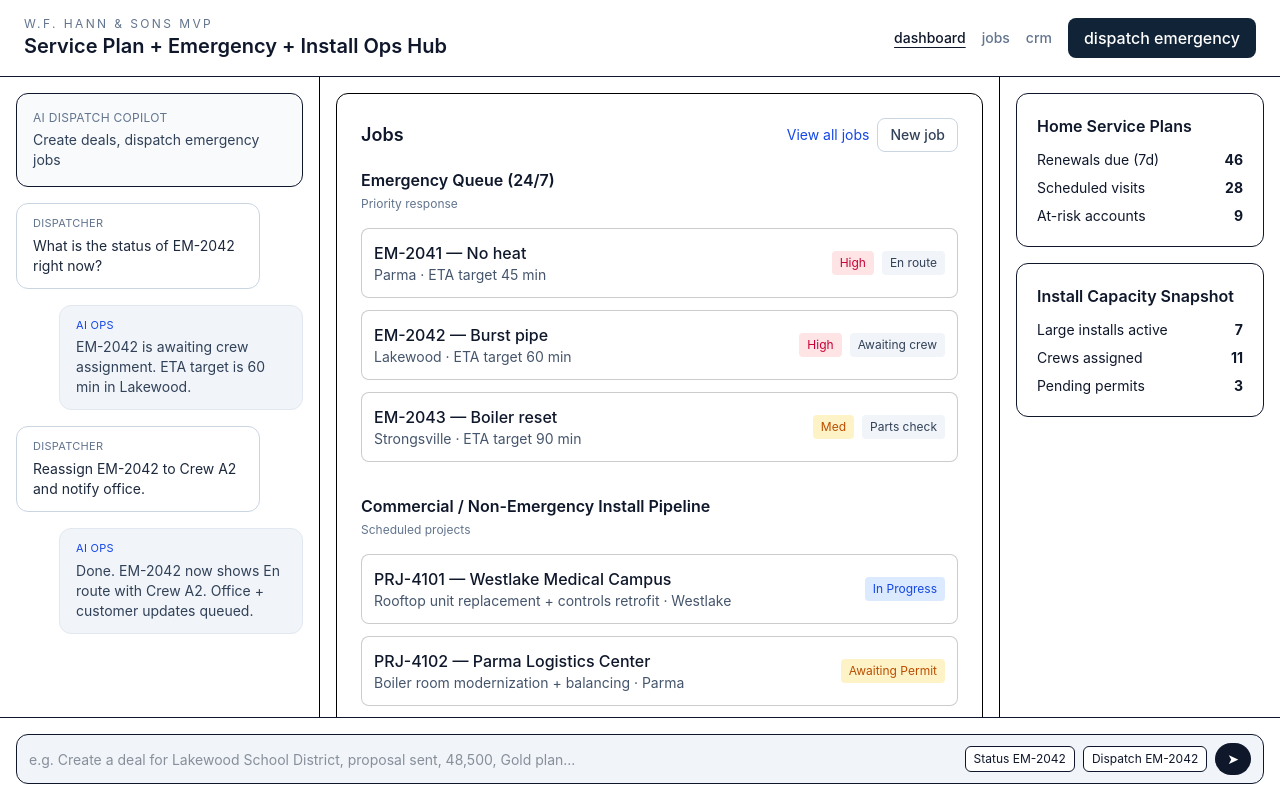
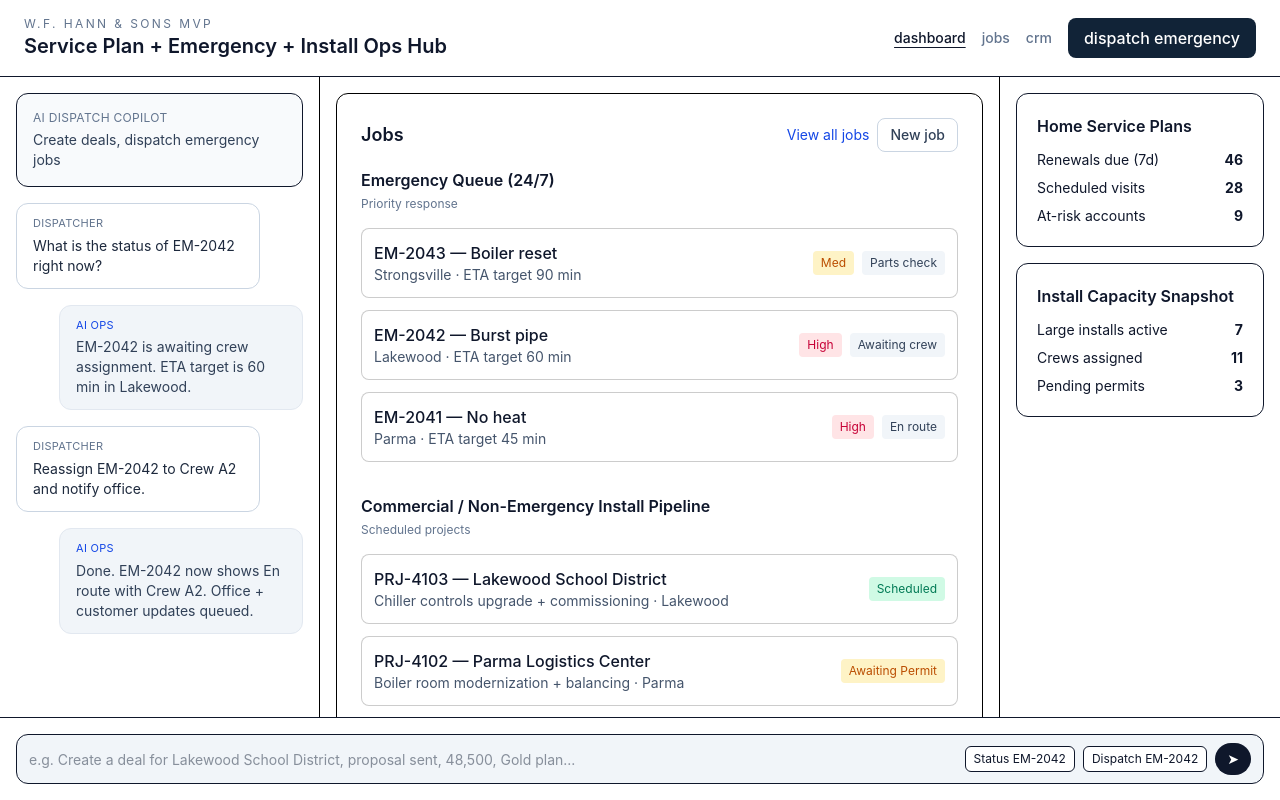
Before and after one commit to madebyporter/mvp-wf-hann, a Nuxt app: page / in a window 1280 px wide. Built offline with nearby package versions, Linux system fonts and the light colour scheme.

Commit message:
Add createdAt timestamp to job mutations and update sorting for job lists in views

```diff
--- a/app/lib/mutations.ts
+++ b/app/lib/mutations.ts
@@ -68,7 +68,8 @@ export function createEmergencyJob(
     city,
     eta: 'TBD',
     priority,
-    status: 'Awaiting crew'
+    status: 'Awaiting crew',
+    createdAt: new Date().toISOString()
   }
   const emergency = [...state.jobs.emergency, newJob]
   const next: DemoState = { ...state, jobs: { ...state.jobs, emergency } }
@@ -123,7 +124,8 @@ export function createProjectJob(
     location,
     stage,
     stageClass: projectStageClass(stage),
-    notes: []
+    notes: [],
+    createdAt: new Date().toISOString()
   }
   const install = [...state.jobs.install, newJob]
   const next: DemoState = { ...state, jobs: { ...state.jobs, install } }
--- a/app/pages/crm/index.vue
+++ b/app/pages/crm/index.vue
@@ -126,7 +126,9 @@ const form = ref({
   renewalDueInDays: undefined as number | undefined
 })
 
-const deals = computed(() => state.value.deals)
+const deals = computed(() =>
+  [...state.value.deals].sort((a, b) => b.createdDate.localeCompare(a.createdDate))
+)
 
 function dealTitle(deal: Deal) {
   const client = state.value.clients.find((c) => c.id === deal.clientId)
--- a/app/pages/index.vue
+++ b/app/pages/index.vue
@@ -217,8 +217,16 @@ const router = useRouter()
 const { state, createDealMutation, createProjectJobMutation } = useDemoState()
 const { showToast } = useToast()
 
-const emergencyQueue = computed(() => state.value.jobs.emergency)
-const installJobs = computed(() => state.value.jobs.install)
+const emergencyQueue = computed(() =>
+  [...state.value.jobs.emergency].sort((a, b) =>
+    (b.createdAt ?? b.ticket).localeCompare(a.createdAt ?? a.ticket)
+  )
+)
+const installJobs = computed(() =>
+  [...state.value.jobs.install].sort((a, b) =>
+    (b.createdAt ?? b.id).localeCompare(a.createdAt ?? a.id)
+  )
+)
 const dashboardStats = computed(() => state.value.dashboardStats)
 
 const recentOpportunities = computed(() => {
--- a/app/pages/jobs/index.vue
+++ b/app/pages/jobs/index.vue
@@ -182,8 +182,16 @@ import type { EmergencyJob } from '~/types/demo'
 const { state, dispatchEmergencyMutation, createProjectJobMutation } = useDemoState()
 const { showToast } = useToast()
 
-const emergencyQueue = computed(() => state.value.jobs.emergency)
-const installJobs = computed(() => state.value.jobs.install)
+const emergencyQueue = computed(() =>
+  [...state.value.jobs.emergency].sort((a, b) =>
+    (b.createdAt ?? b.ticket).localeCompare(a.createdAt ?? a.ticket)
+  )
+)
+const installJobs = computed(() =>
+  [...state.value.jobs.install].sort((a, b) =>
+    (b.createdAt ?? b.id).localeCompare(a.createdAt ?? a.id)
+  )
+)
 const crews = computed(() => state.value.crews)
 
 const dispatchModalJob = ref<EmergencyJob | null>(null)
--- a/app/types/demo.ts
+++ b/app/types/demo.ts
@@ -40,6 +40,7 @@ export type EmergencyJob = {
   status: EmergencyStatus | string
   crewId?: string
   notes?: string[]
+  createdAt?: string
 }
 
 export type ProjectJob = {
@@ -52,6 +53,7 @@ export type ProjectJob = {
   currentWork?: string
   nextStep?: string
   notes?: string[]
+  createdAt?: string
 }
 
 export type Crew = {
```
Also changed, not shown: 2 other files (tests, documents, lock files or other folders).
